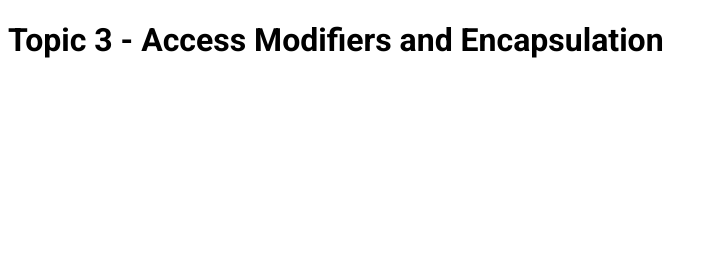
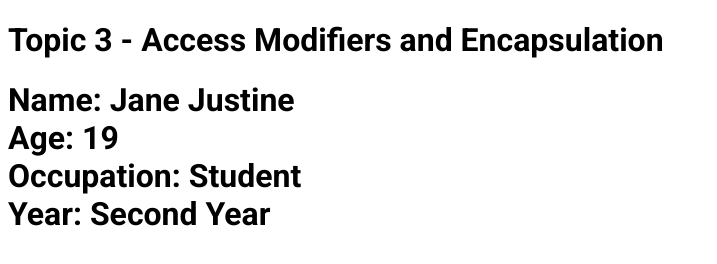
Before and after one commit to jjjjustine/IT21C, a plain HTML site: page Topic-3-Encapsulation.html in a window 1280 px wide. Shown: the whole page, without its empty margins (0-717 px from the left). Drawn offline with Linux system fonts and the light colour scheme.

Commit message:
Added a method to display information in the HTML

```diff
--- a/Topic-3-Encapsulation.html
+++ b/Topic-3-Encapsulation.html
@@ -46,7 +46,33 @@
             return this.#year;
         }
 
-    }
+        // Method to display person information in the console
+        displayInfo() {
+            console.log("Name: " + this.name);
+            console.log("Age: " + this.age);
+            console.log("Occupation: " + this.occupation);
+            console.log("Year: " + this.year);
+        }
+
+        // Method to display person information in the HTML
+        displayInfoHTML() {
+            const personElement = document.getElementById('Person2');
+            personElement.innerHTML = `
+                <strong>Name:</strong> ${this.name}<br>
+                <strong>Age:</strong> ${this.age}<br>
+                <strong>Occupation:</strong> ${this.occupation}<br>
+                <strong>Year:</strong> ${this.year}
+            `;
+        }
+        }
+
+
+        // Creating an object (instance) of the Person class
+        const Person2 = new Person('Jane Justine', 19, 'Student', 'Second Year');
+
+        // Calling methods
+       Person2.displayInfo();
+        Person2.displayInfoHTML();
     </script>
 </body>
 </html>
```
